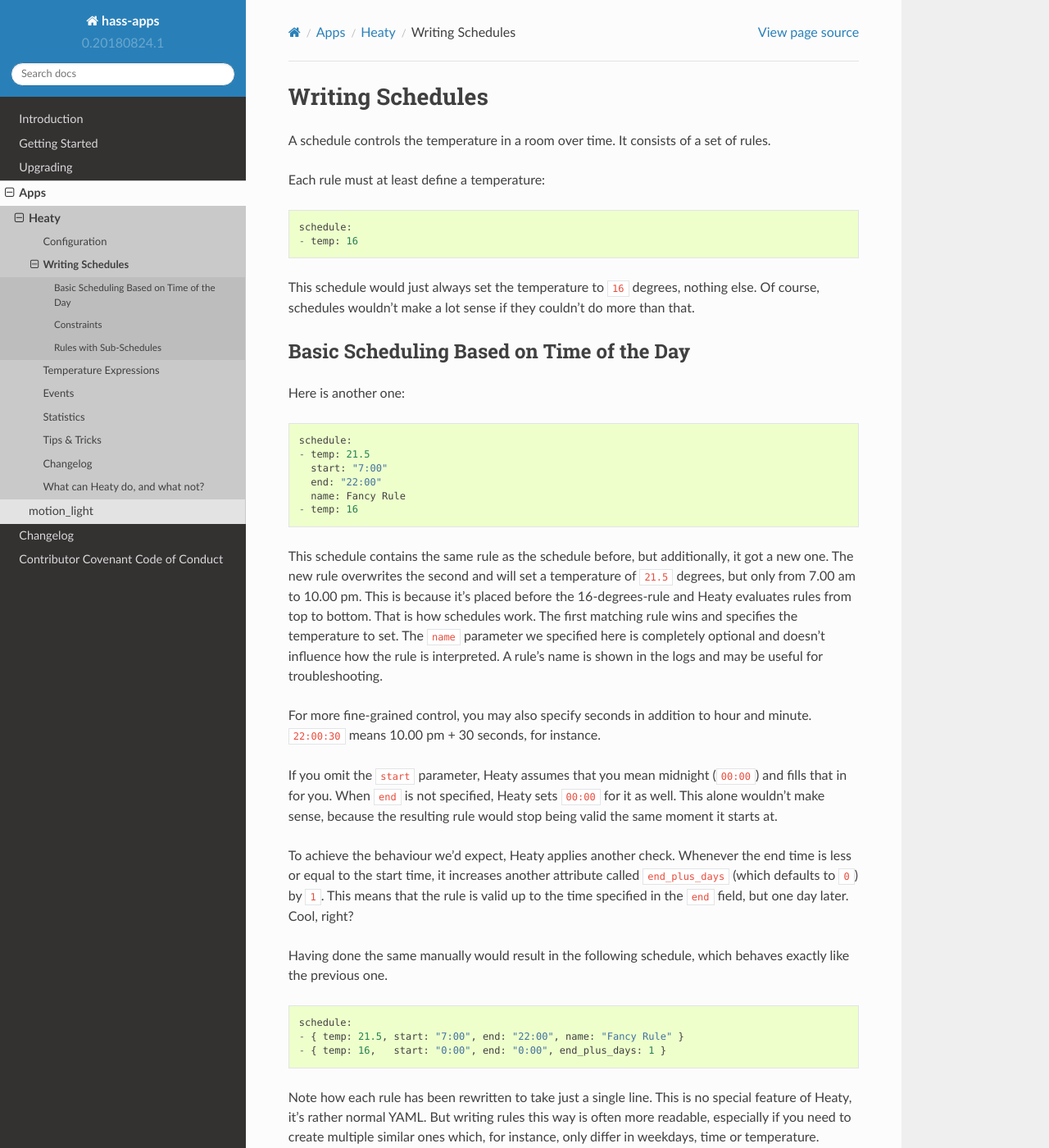
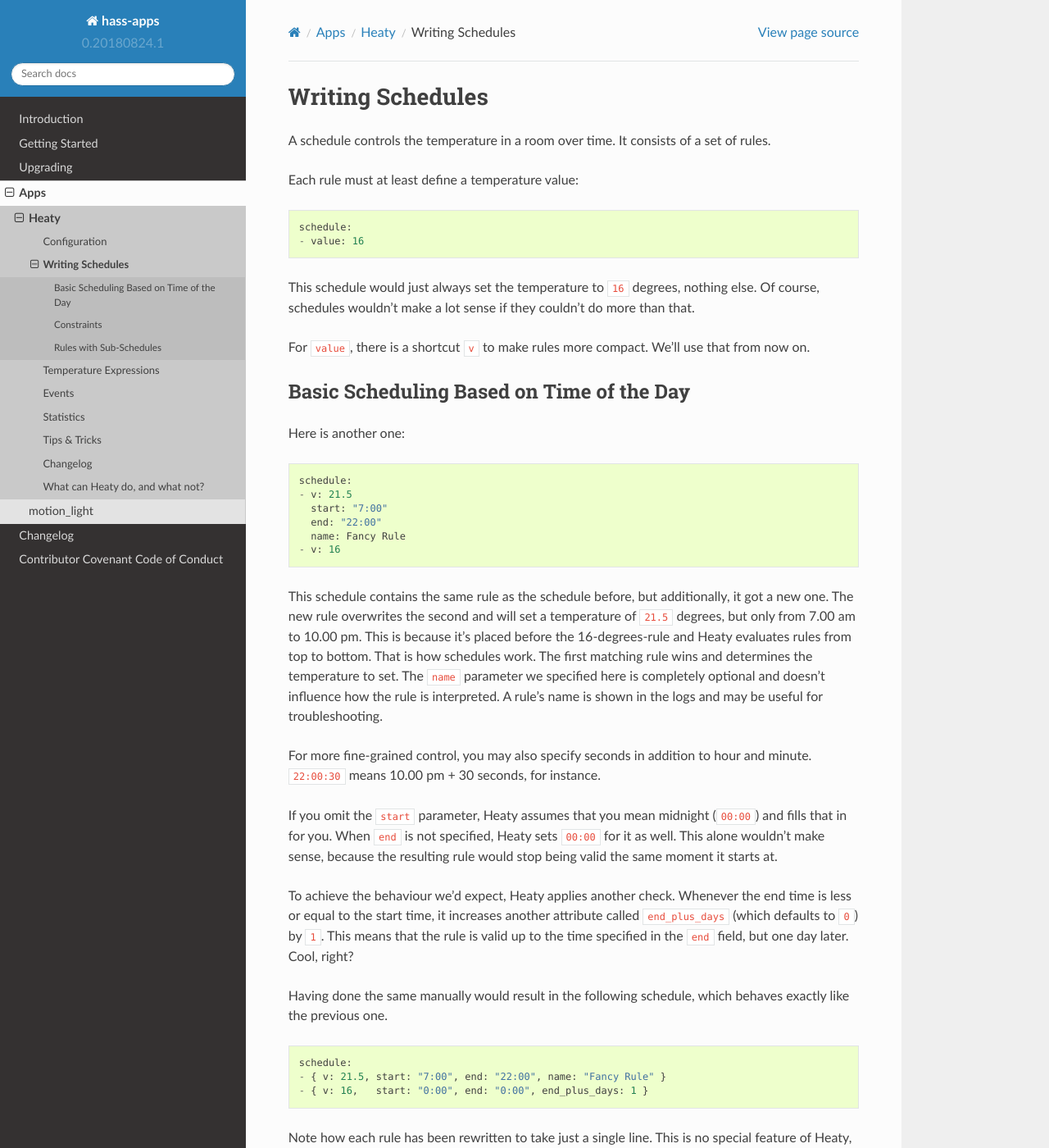
Before and after one commit to bob1de/hass-apps, a Sphinx documentation site: the page built from docs/apps/heaty/writing-schedules.rst, in a window 1280 px wide and 1400 px high. Shown: the whole window at 82% size. Built offline with Sphinx 7.4.7 and the Read the Docs theme 2.0.0, drawn with Linux system fonts in a browser that asks for light colours; some of the changed text lies outside the part shown.

Commit message:
[heaty] Renamed temp parameter of rule and set_temp event to value

```diff
--- a/docs/apps/heaty/events.rst
+++ b/docs/apps/heaty/events.rst
@@ -19,7 +19,7 @@ Heaty introduces two new events it listens for:
 
   * ``room_name``: the name of the room as defined in Heaty's
     configuration (not the ``friendly_name``)
-  * ``temp``: a temperature expression
+  * ``value`` or ``v``: a plain temperature value or temperature expression
   * ``force_resend``: whether to re-send the temperature to the
     thermostats even if it hasn't changed due to Heaty's records (default:
     ``false``)
@@ -42,7 +42,7 @@ regular schedule after one hour:
       - event: heaty_set_temp
         event_data:
           room_name: living
-          temp: 25.0
+          v: 25.0
           reschedule_delay: 60
 
 In case you run multiple instances of Heaty in parallel, a ``heaty_id``
--- a/docs/apps/heaty/tips-and-tricks.rst
+++ b/docs/apps/heaty/tips-and-tricks.rst
@@ -54,7 +54,7 @@ which are based on the state of entities in Home Assistant.
 Let's assume you've got two entities, ``input_number.start_hour`` and
 ``input_number.end_hour``. Then you could write a schedule rule without
 the ``start`` and ``end`` fields set, resulting in it always being valid.
-As the value for ``temp``, you configure a temperature expression like
+As the value for ``v``, you configure a temperature expression like
 the following:
 
 ::
@@ -78,7 +78,7 @@ Now let's put this all together into a valid schedule rule:
 
 ::
 
-    - temp: state("input_number.day_temperature") if time.hour >= float(state("input_number.start_hour")) and time.hour <= float(state("input_number.end_hour")) else Skip()
+    - v: state("input_number.day_temperature") if time.hour >= float(state("input_number.start_hour")) and time.hour <= float(state("input_number.end_hour")) else Skip()
 
 
 Reacting to Changes of the Scheduled Temperature
--- a/docs/apps/heaty/writing-schedules.rst
+++ b/docs/apps/heaty/writing-schedules.rst
@@ -4,16 +4,19 @@ Writing Schedules
 A schedule controls the temperature in a room over time. It consists
 of a set of rules.
 
-Each rule must at least define a temperature:
+Each rule must at least define a temperature value:
 
 ::
 
     schedule:
-    - temp: 16
+    - value: 16
 
 This schedule would just always set the temperature to ``16``
 degrees, nothing else. Of course, schedules wouldn't make a lot
 sense if they couldn't do more than that.
+
+For ``value``, there is a shortcut ``v`` to make rules more
+compact. We'll use that from now on.
 
 
 Basic Scheduling Based on Time of the Day
@@ -24,18 +27,18 @@ Here is another one:
 ::
 
     schedule:
-    - temp: 21.5
+    - v: 21.5
       start: "7:00"
       end: "22:00"
       name: Fancy Rule
-    - temp: 16
+    - v: 16
 
 This schedule contains the same rule as the schedule before, but
 additionally, it got a new one. The new rule overwrites the second
 and will set a temperature of ``21.5`` degrees, but only from 7.00 am
 to 10.00 pm. This is because it's placed before the 16-degrees-rule
 and Heaty evaluates rules from top to bottom. That is how schedules
-work. The first matching rule wins and specifies the temperature to
+work. The first matching rule wins and determines the temperature to
 set. The ``name`` parameter we specified here is completely optional
 and doesn't influence how the rule is interpreted. A rule's name is
 shown in the logs and may be useful for troubleshooting.
@@ -61,8 +64,8 @@ which behaves exactly like the previous one.
 ::
 
     schedule:
-    - { temp: 21.5, start: "7:00", end: "22:00", name: "Fancy Rule" }
-    - { temp: 16,   start: "0:00", end: "0:00", end_plus_days: 1 }
+    - { v: 21.5, start: "7:00", end: "22:00", name: "Fancy Rule" }
+    - { v: 16,   start: "0:00", end: "0:00", end_plus_days: 1 }
 
 Note how each rule has been rewritten to take just a single line.
 This is no special feature of Heaty, it's rather normal YAML. But
@@ -85,16 +88,16 @@ Constraints
 ::
 
     schedule:
-    - temp: 22
+    - v: 22
       weekdays: 1-5
       start: "7:00"
       end: "22:00"
 
-    - temp: 22
+    - v: 22
       weekdays: 6,7
       start: "7:45"
 
-    - temp: 15
+    - v: 15
 
 With your knowledge so far, this should be self-explanatory. The only
 new parameter is ``weekdays``, which is a so called constraint.
@@ -148,10 +151,10 @@ this is to define four rules:
 ::
 
     schedule:
-    - { temp: 23, start: "06:00", end: "07:00", months: "1-4", weekdays: "1-5" }
-    - { temp: 20, start: "11:30", end: "12:30", months: "1-4", weekdays: "1-5" }
-    - { temp: 20, start: "18:00", end: "19:00", months: "1-4", weekdays: "1-5" }
-    - { temp: "OFF" }
+    - { v: 23, start: "06:00", end: "07:00", months: "1-4", weekdays: "1-5" }
+    - { v: 20, start: "11:30", end: "12:30", months: "1-4", weekdays: "1-5" }
+    - { v: 20, start: "18:00", end: "19:00", months: "1-4", weekdays: "1-5" }
+    - { v: "OFF" }
 
 But what if you want to extend the schedule to heat on Saturdays as
 well? You'd end up changing this at three different places.
@@ -164,34 +167,34 @@ The more elegant way involves so-called sub-schedule rules. Look at this:
     - months: 1-4
       weekdays: 1-6
       rules:
-      - { temp: 23, start: "06:00", end: "07:00" }
-      - { temp: 20, start: "11:30", end: "12:30" }
-      - { temp: 20, start: "18:00", end: "19:00" }
-    - temp: "OFF"
+      - { v: 23, start: "06:00", end: "07:00" }
+      - { v: 20, start: "11:30", end: "12:30" }
+      - { v: 20, start: "18:00", end: "19:00" }
+    - v: "OFF"
 
 The first, outer rule containing the ``rules`` parameter isn't considered
 for evaluation itself. Instead, it's child rules - those defined under
 ``rules:`` - are considered, but only when the constraints of the parent
 rule (``months`` and ``weekdays`` in this case) are fulfilled.
 
-We can go even further and move the ``temp: 20`` one level up, so that
-it counts for all child rules which don't have their own ``temp`` defined.
+We can go even further and move the ``v: 20`` one level up, so that
+it counts for all child rules which don't have their own ``v`` defined.
 
 ::
 
     schedule:
-    - temp: 20
+    - v: 20
       months: 1-4
       weekdays: 1-6
       rules:
-      - { start: "06:00", end: "07:00", temp: 23 }
+      - { start: "06:00", end: "07:00", v: 23 }
       - { start: "11:30", end: "12:30" }
       - { start: "18:00", end: "19:00" }
-    - temp: "OFF"
+    - v: "OFF"
 
-Note how the ``temp`` value for a rule is chosen. To find the value to
+Note how the ``v`` value for a rule is chosen. To find the value to
 use for a particular rule, the rule is first considered itself. In case
-it has no ``temp`` defined, all sub-schedule rules that led to this rule
+it has no ``v`` defined, all sub-schedule rules that led to this rule
 are then scanned for a temperature value until one is found. When looking
 at the indentation of the YAML, this lookup is done from right to left.
 
```
Also changed, not shown: docs/apps/heaty/CHANGELOG.md (+10 -0 lines), docs/apps/heaty/temperature-expressions.rst (+22 -22 lines), 2 other files.
